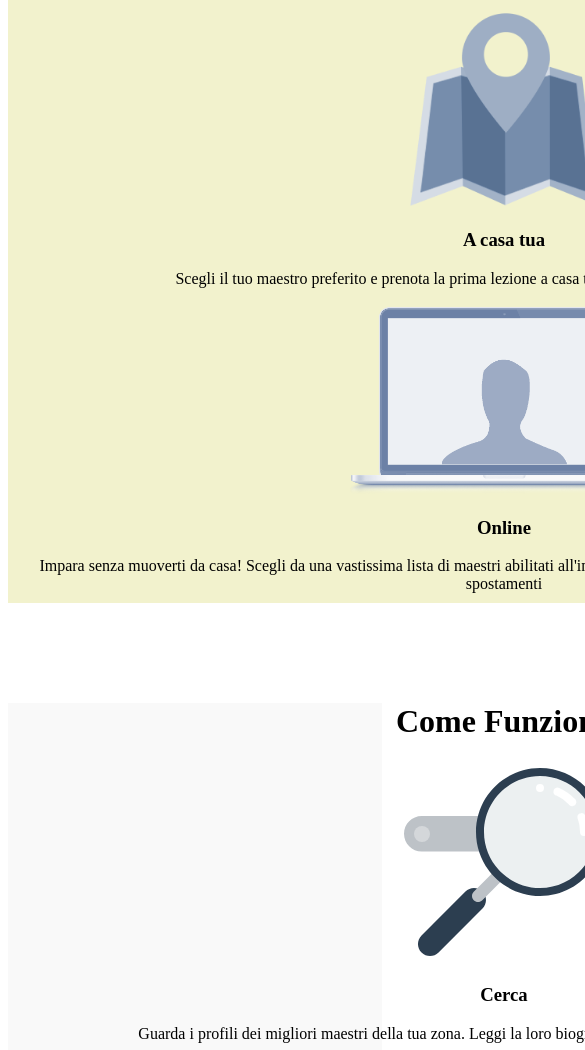
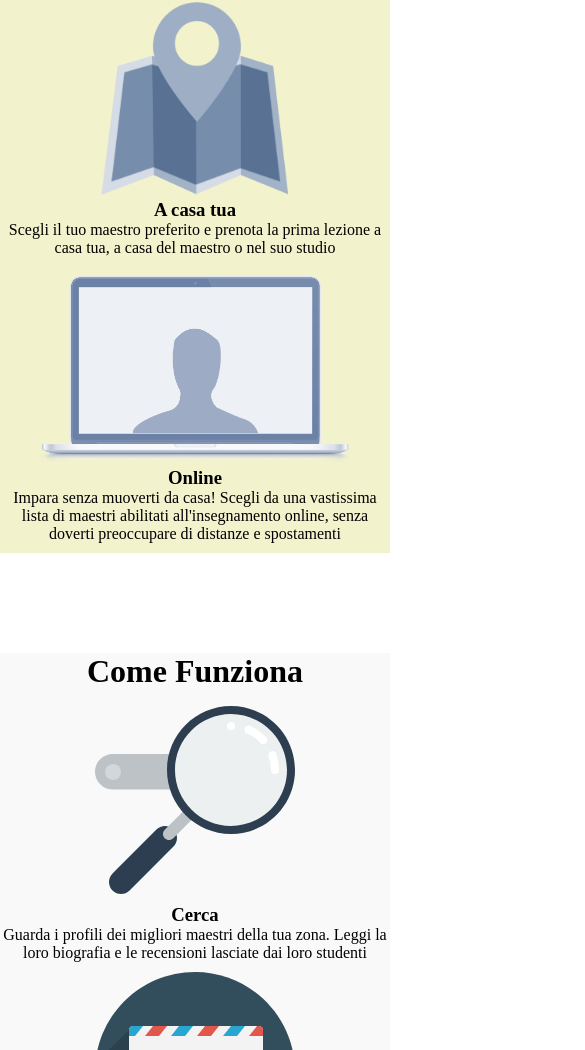
Before and after one commit to Damianp99/html-css-resp-wannabe, a plain HTML site: page index.html in a window 390 px wide. Shown: the part 148-1198 px from the top of the page, 585 px wide, since content can reach past the window. Drawn offline with Linux system fonts and the light colour scheme.

Commit message:
#steps sistemato

```diff
--- a/css/resp.css
+++ b/css/resp.css
@@ -1,6 +1,12 @@
 /* RESPONSIVE  */
 
 @media screen and (max-width: 420px) {
+
+    *{
+        margin: 0px;
+        padding: 0px;
+        box-sizing: border-box;
+    }
 
     #lezioni .row>.left,
     #lezioni .row>.right{
@@ -19,12 +25,17 @@
 
     #steps .row>.left,
     #steps .row>.right,
-    #steps .row>.center{
-        float: none;
+    #steps .row>.central {
         width: 100%;
         margin: 10px auto;
+        float: none;
+    }
+
+    .row {
+        width: 100%;
     }
 
 
 
+
 }
```
